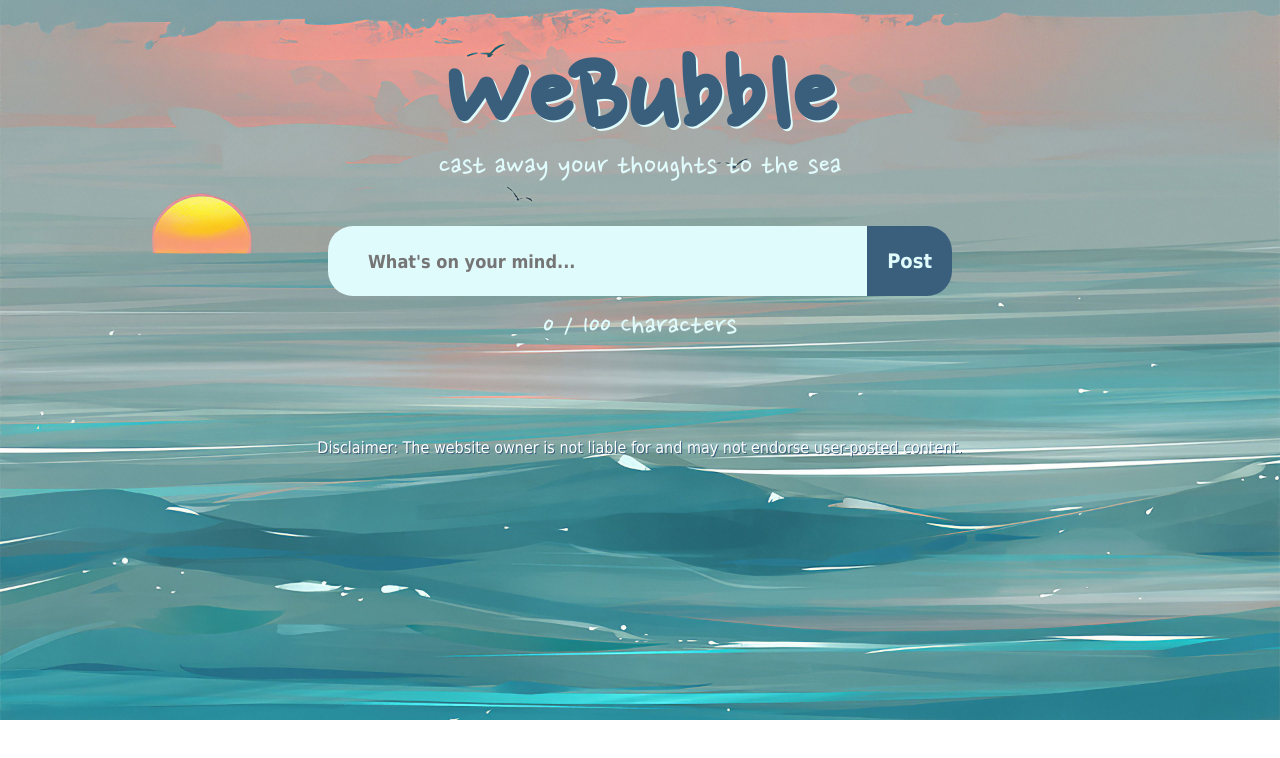
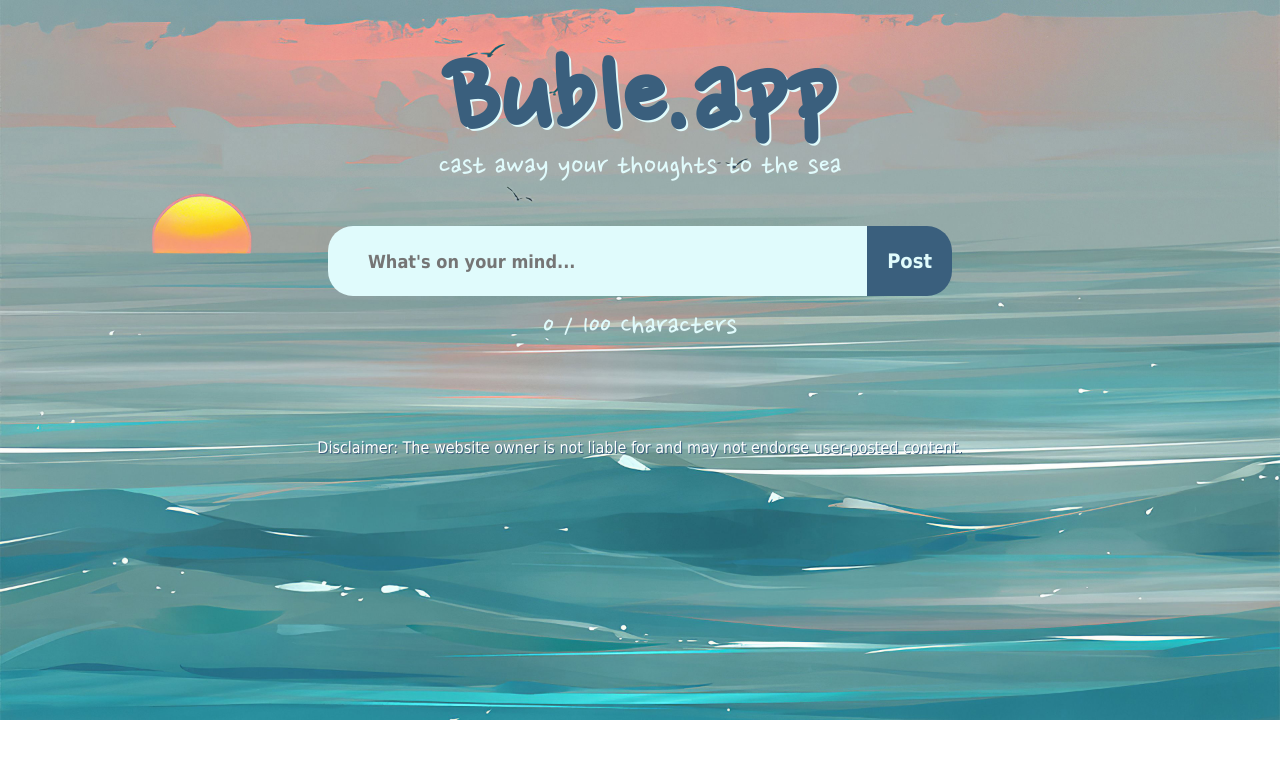
Before and after one commit to steven-packard/WeBubble, a website: page index.html in a window 1280 px wide. Drawn offline with nearby package versions, Linux system fonts and the light colour scheme; no server answers.

Commit message:
Update index.html

```diff
--- a/index.html
+++ b/index.html
@@ -11,7 +11,7 @@
 
     <div class="heading-container">
       <h1 class="heading">
-        WeBubble
+        Buble.app
       </h1>
 
       <p class="descr">
```
